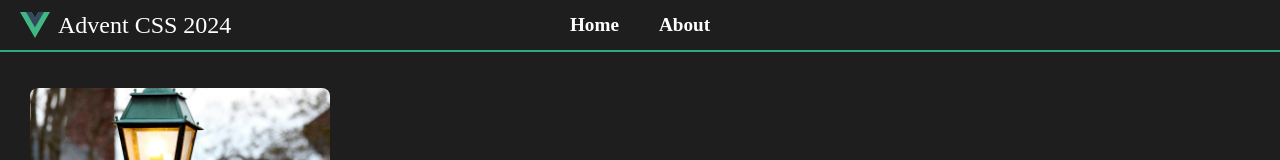
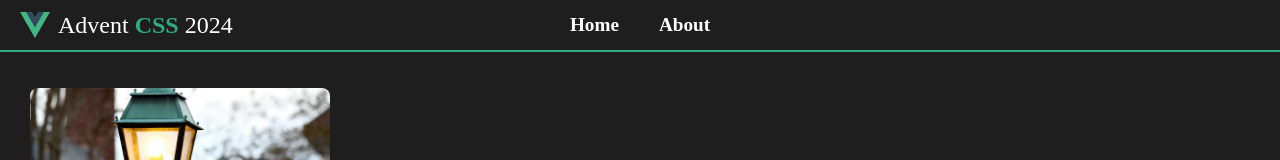
Before and after one commit to Zuhaitz/advent-css-2024, a Vue app: page / in a window 1280 px wide. Shown: the top 160 px of the page. Built offline with nearby package versions, Linux system fonts and the light colour scheme.

Commit message:
main page details

```diff
--- a/src/App.vue
+++ b/src/App.vue
@@ -7,7 +7,7 @@
   <header>
     <div class="page-name">
       <img :src="logo" alt="logo" />
-      <p>Advent CSS 2024</p>
+      <p>Advent <span class="colored-text">CSS</span> 2024</p>
     </div>
     <nav>
       <RouterLink to="/" class="nav-link">Home</RouterLink>
@@ -21,15 +21,21 @@
 <style lang="scss" scoped>
   $accent-color: #30aa82;
 
+  @layer base {
     header {
       position: relative;
-    // padding: 15px;
-
       border-bottom: 2px solid $accent-color;
-
-    // background-color: aqua;
     }
 
+    nav {
+      display: flex;
+      justify-content: center;
+
+      width: 100%;
+    }
+  }
+
+  @layer components {
     .page-name {
       position: absolute;
       left: 20px;
@@ -49,13 +55,6 @@
       }
     }
 
-  nav {
-    display: flex;
-    justify-content: center;
-
-    width: 100%;
-  }
-
     .nav-link {
       display: flex;
       align-items: center;
@@ -71,4 +70,5 @@
         background-color: $accent-color;
       }
     }
+  }
 </style>
--- a/src/assets/main.scss
+++ b/src/assets/main.scss
@@ -1,4 +1,4 @@
-@layer base, components;
+@layer color, base, components, utils;
 
 @layer base {
   *,
@@ -32,3 +32,10 @@
     grid-template-columns: repeat(1, 1fr);
   }
 }
+
+@layer utils {
+  .colored-text {
+    font-weight: bold;
+    color: #30aa82;
+  }
+}
```
Lines whose indentation alone changed are shown as unchanged.
